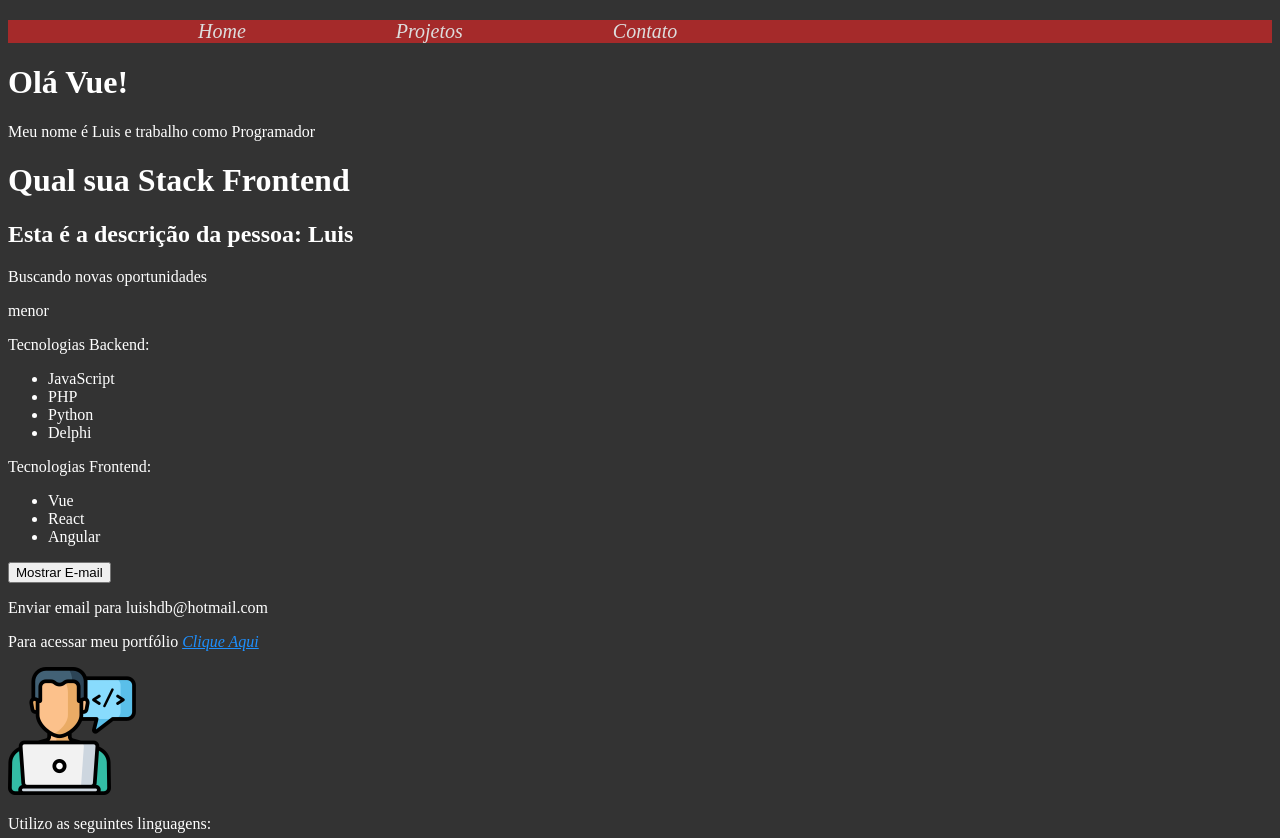
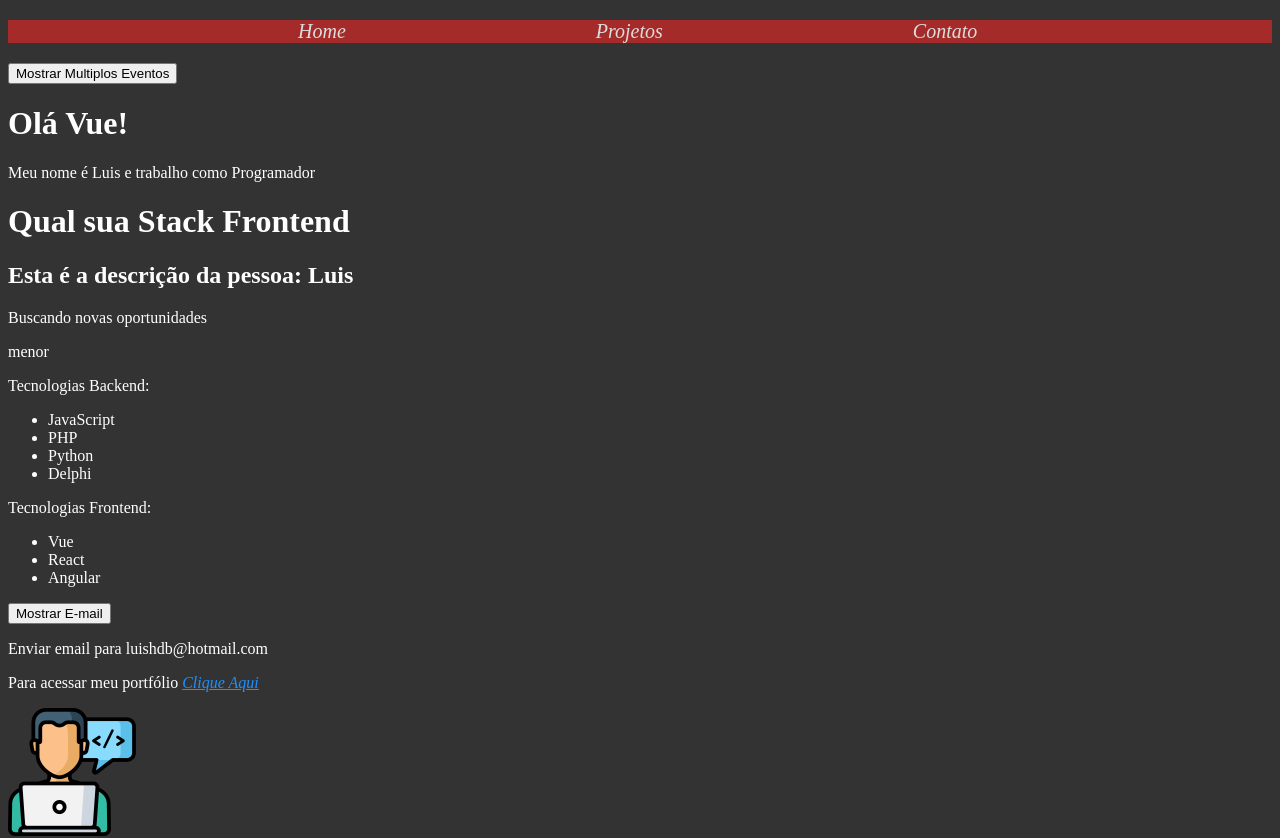
Before and after one commit to LuisBianchines/vue_cli, a Vue app: page / in a window 1280 px wide. Shown: the top 838 px of the page. Built offline with nearby package versions, Linux system fonts and the light colour scheme.

Commit message:
Fundamentos Multiplos Eventos

```diff
--- a/src/App.vue
+++ b/src/App.vue
@@ -1,6 +1,7 @@
 <template>
   <div>
     <Header />
+    <MultiplosEventos />
     <PrimeiroComponente/>
     <LifeCycle/>
     <Pessoa/>
@@ -11,18 +12,22 @@
 
 <script>
 import Header from './components/Header.vue';
+import MultiplosEventos from './components/MultiplosEventos.vue';
 import PrimeiroComponente from './components/PrimeiroComponente.vue';
 import LifeCycle from './components/LifeCycle.vue';
 import Pessoa from './components/Pessoa.vue';
+
 
 export default {
   name : 'App',
   components: {
     Header,
+    MultiplosEventos,
     PrimeiroComponente,
     LifeCycle,
     Pessoa
-  },
+
+},
   data() {
     return {
       teste: "teste"
--- a/src/components/Header.vue
+++ b/src/components/Header.vue
@@ -27,7 +27,7 @@ ul {
 }
 
 li {
-  margin-left: 150px;
+  margin-left: 250px;
 }
 
 a {
--- /dev/null
+++ b/src/components/MultiplosEventos.vue
@@ -0,0 +1,32 @@
+<template>
+  <button @click="primeiro(txt1), segundo(txt2), terceiro(txt3)">
+    Mostrar Multiplos Eventos
+  </button>
+  <p>{{ Multiplos_Eventos }}</p>
+</template>
+
+<script>
+export default {
+  name: "MostarMultiplosEventos",
+  data() {
+    return {
+      Multiplos_Eventos: "",
+      txt1: "Primeiro Evento",
+      txt2: "Segundo Evento",
+      txt3: ""
+    };
+  },
+  methods: {
+    primeiro(txt) {
+      this.Multiplos_Eventos = txt;
+    },
+    segundo(txt) {
+      setTimeout(() => (this.Multiplos_Eventos = txt), 1000);
+
+    },
+    terceiro(txt){
+        setTimeout(() => (this.Multiplos_Eventos = txt), 2000);
+    }
+  },
+};
+</script>
--- a/src/components/PrimeiroComponente.vue
+++ b/src/components/PrimeiroComponente.vue
@@ -2,6 +2,7 @@
     <div>
         <h1>Olá Vue!</h1>
         <p>Meu nome é {{ nome }} e trabalho como {{ profissao }}</p>
+
     </div>
 
 </template>
```
